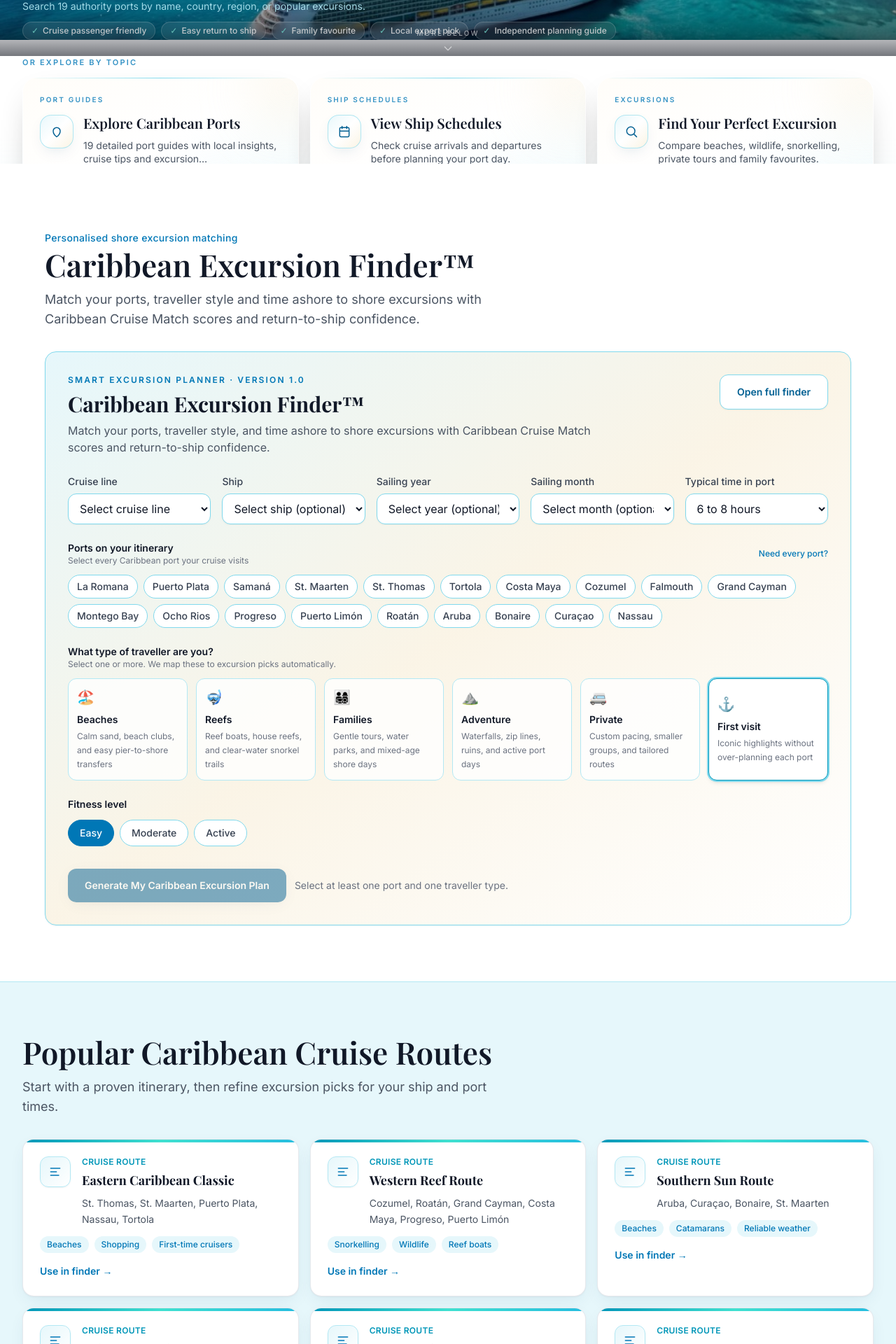
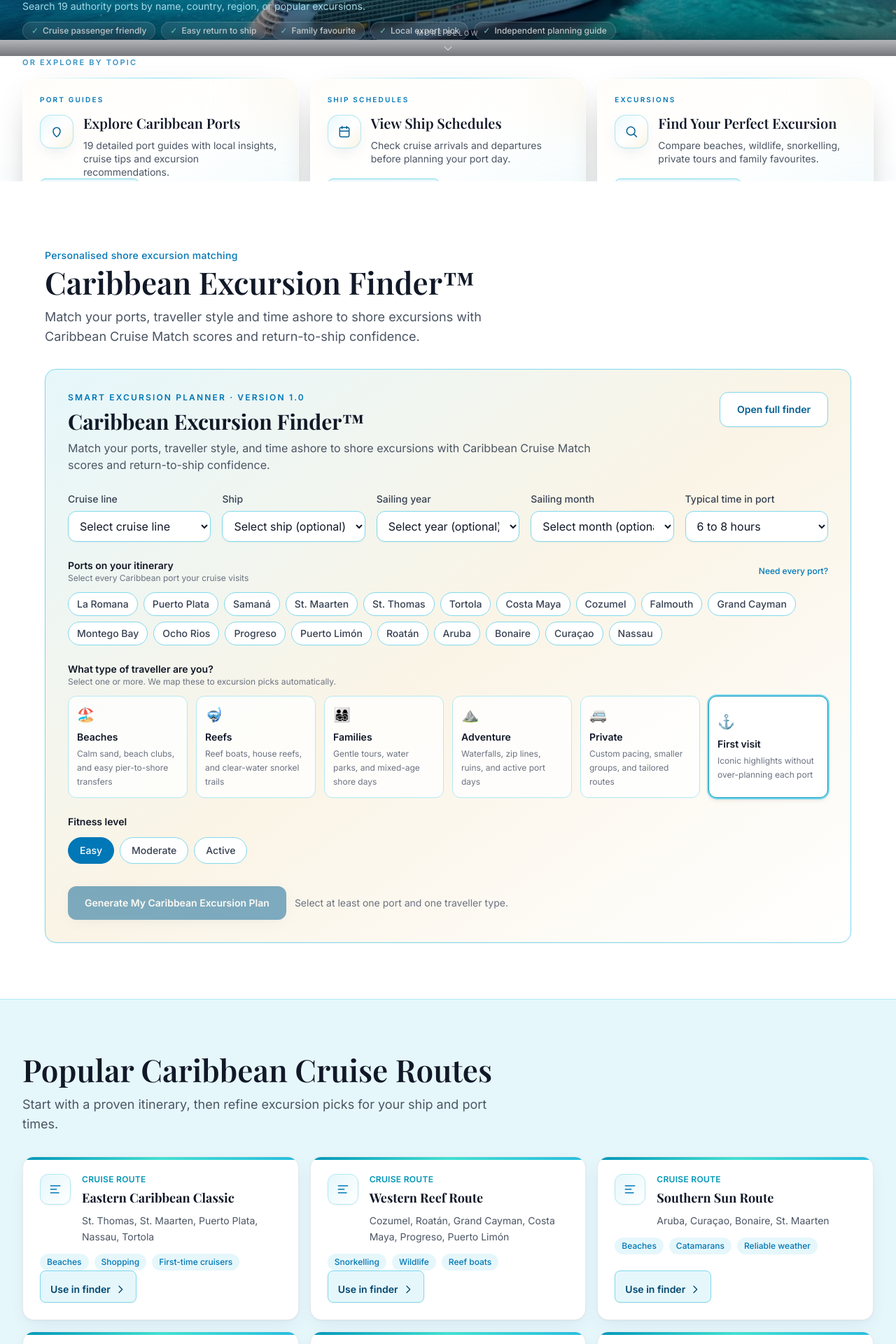
Before and after one commit to grahamchuter-debug/caribbean-shore-excursions, a Next.js app: page / in a window 1280 px wide. Shown: the part 380-2300 px from the top of the page at 70% size. Built offline with nearby package versions, Linux system fonts and the light colour scheme; a web font is replaced by a local one.

Commit message:
Make navigation card CTAs always visible with clear button styling.
Shared NavCardCta labels replace plain text links across homepage grids and related cards so users see the action without hovering.

Co-authored-by: Cursor <cursoragent@cursor.com>

```diff
--- a/app/globals.css
+++ b/app/globals.css
@@ -67,6 +67,17 @@
 
   .nav-card > * {
     @apply relative z-[1];
+  }
+
+  .nav-card-cta {
+    @apply mt-auto inline-flex w-fit items-center rounded-lg border border-caribbean-200 bg-caribbean-50 px-3.5 py-2 text-sm font-semibold text-caribbean-900 shadow-sm transition-all duration-300 ease-out;
+  }
+
+  @media (hover: hover) and (pointer: fine) {
+    a.group:hover .nav-card-cta,
+    .group:hover .nav-card-cta {
+      @apply -translate-y-0.5 border-caribbean-300 bg-caribbean-100 shadow-md;
+    }
   }
 
   .card-gradient::before {
--- a/app/page.tsx
+++ b/app/page.tsx
@@ -27,6 +27,7 @@ import { FindMyCruiseShip } from "@/components/FindMyCruiseShip";
 import { TrustBadgeStrip } from "@/components/TrustBadge";
 import { HomeActionCard } from "@/components/HomeActionCard";
 import { NavCardIcon, excursionTypeNavIcon } from "@/components/NavCardIcon";
+import { NavCardCta } from "@/components/NavCardCta";
 import { getHomepageNavActions } from "@/data/homepage-nav";
 
 export const metadata = buildMetadata({
@@ -280,7 +281,7 @@ export default function HomePage() {
           </p>
           <div className="grid gap-4 sm:grid-cols-2 lg:grid-cols-3">
             {comparisons.map((comp) => (
-              <Link key={comp.slug} href={`/compare/${comp.slug}`} className="nav-card group">
+              <Link key={comp.slug} href={`/compare/${comp.slug}`} className="nav-card group flex h-full flex-col">
                 <div className="flex items-start gap-4">
                   <NavCardIcon icon="compare" />
                   <div className="min-w-0 flex-1">
@@ -290,12 +291,7 @@ export default function HomePage() {
                     <p className="mt-2 text-sm leading-relaxed text-gray-600 line-clamp-3">{comp.summary}</p>
                   </div>
                 </div>
-                <span className="mt-4 inline-flex items-center text-sm font-semibold text-caribbean-700">
-                  Read comparison
-                  <svg className="ml-1 h-4 w-4" fill="none" viewBox="0 0 24 24" stroke="currentColor">
-                    <path strokeLinecap="round" strokeLinejoin="round" strokeWidth={2} d="M9 5l7 7-7 7" />
-                  </svg>
-                </span>
+                <NavCardCta className="pt-4">Read comparison</NavCardCta>
               </Link>
             ))}
           </div>
@@ -318,7 +314,7 @@ export default function HomePage() {
           </div>
           <div className="grid gap-4 sm:grid-cols-2 lg:grid-cols-3">
             {excursionTypes.map((type) => (
-              <Link key={type.slug} href={`/excursion-types/${type.slug}`} className="nav-card group">
+              <Link key={type.slug} href={`/excursion-types/${type.slug}`} className="nav-card group flex h-full flex-col">
                 <div className="flex items-start gap-4">
                   <NavCardIcon icon={excursionTypeNavIcon(type.slug)} />
                   <div className="min-w-0 flex-1">
@@ -328,6 +324,7 @@ export default function HomePage() {
                     <p className="mt-2 text-sm leading-relaxed text-gray-600">{type.tagline}</p>
                   </div>
                 </div>
+                <NavCardCta className="pt-4">Explore excursion type</NavCardCta>
               </Link>
             ))}
           </div>
@@ -350,7 +347,7 @@ export default function HomePage() {
           </div>
           <div className="grid gap-4 sm:grid-cols-2 lg:grid-cols-3">
             {cruiseLines.map((line) => (
-              <Link key={line.slug} href={`/cruise-lines/${line.slug}`} className="nav-card group">
+              <Link key={line.slug} href={`/cruise-lines/${line.slug}`} className="nav-card group flex h-full flex-col">
                 <div className="flex items-start gap-4">
                   <NavCardIcon icon="cruise-line" />
                   <div className="min-w-0 flex-1">
@@ -360,6 +357,7 @@ export default function HomePage() {
                     <p className="mt-2 text-sm leading-relaxed text-gray-600">{line.tagline}</p>
                   </div>
                 </div>
+                <NavCardCta className="pt-4">View cruise line guide</NavCardCta>
               </Link>
             ))}
           </div>
@@ -387,7 +385,7 @@ export default function HomePage() {
           </div>
           <div className="grid gap-4 sm:grid-cols-2 lg:grid-cols-3">
             {featuredBestGuides.map((guide, index) => (
-              <Link key={guide.slug} href={`/${guide.slug}`} className="nav-card group">
+              <Link key={guide.slug} href={`/${guide.slug}`} className="nav-card group flex h-full flex-col">
                 <div className="flex items-start gap-4">
                   <NavCardIcon icon="guide" />
                   <div className="min-w-0 flex-1">
@@ -398,6 +396,7 @@ export default function HomePage() {
                     <p className="mt-2 text-sm leading-relaxed text-gray-600 line-clamp-2">{guide.heroSubtitle}</p>
                   </div>
                 </div>
+                <NavCardCta className="pt-4">Read guide</NavCardCta>
               </Link>
             ))}
           </div>
@@ -427,7 +426,7 @@ export default function HomePage() {
           </p>
           <div className="grid gap-4 sm:grid-cols-3">
             {itineraryPlanners.map((planner) => (
-              <Link key={planner.slug} href={`/${planner.slug}`} className="nav-card group">
+              <Link key={planner.slug} href={`/${planner.slug}`} className="nav-card group flex h-full flex-col">
                 <div className="flex items-start gap-4">
                   <NavCardIcon icon="planner" />
                   <div className="min-w-0 flex-1">
@@ -437,6 +436,7 @@ export default function HomePage() {
                     <p className="mt-2 text-sm leading-relaxed text-gray-600 line-clamp-3">{planner.heroSubtitle}</p>
                   </div>
                 </div>
+                <NavCardCta className="pt-4">Open planner</NavCardCta>
               </Link>
             ))}
           </div>
@@ -452,7 +452,7 @@ export default function HomePage() {
           </p>
           <div className="grid gap-4 sm:grid-cols-2 lg:grid-cols-4">
             {regionalCruisePlanners.map((planner) => (
-              <Link key={planner.slug} href={`/${planner.slug}`} className="nav-card group">
+              <Link key={planner.slug} href={`/${planner.slug}`} className="nav-card group flex h-full flex-col">
                 <div className="flex items-start gap-4">
                   <NavCardIcon icon="planner" />
                   <div className="min-w-0 flex-1">
@@ -462,6 +462,7 @@ export default function HomePage() {
                     <p className="mt-2 text-sm leading-relaxed text-gray-600 line-clamp-3">{planner.heroSubtitle}</p>
                   </div>
                 </div>
+                <NavCardCta className="pt-4">Open regional planner</NavCardCta>
               </Link>
             ))}
           </div>
--- a/components/CaribbeanRoutePresets.tsx
+++ b/components/CaribbeanRoutePresets.tsx
@@ -2,6 +2,7 @@ import Link from "next/link";
 import { popularCaribbeanRoutes } from "@/data/excursion-finder";
 import { getPortBySlug } from "@/data/ports";
 import { NavCardIcon } from "@/components/NavCardIcon";
+import { NavCardCta } from "@/components/NavCardCta";
 
 interface CaribbeanRoutePresetsProps {
   linkToFinder?: boolean;
@@ -38,9 +39,9 @@ export function CaribbeanRoutePresets({ linkToFinder = true }: CaribbeanRoutePre
                 </span>
               ))}
             </div>
-            <span className="mt-4 inline-flex items-center text-sm font-semibold text-caribbean-700">
-              {linkToFinder ? "Use in finder →" : "Open route →"}
-            </span>
+            <NavCardCta className="pt-4">
+              {linkToFinder ? "Use in finder" : "Open route"}
+            </NavCardCta>
           </>
         );
 
@@ -49,7 +50,7 @@ export function CaribbeanRoutePresets({ linkToFinder = true }: CaribbeanRoutePre
             <Link
               key={route.id}
               href={`/caribbean-excursion-finder?route=${route.id}`}
-              className="nav-card group"
+              className="nav-card group flex h-full flex-col"
             >
               {inner}
             </Link>
--- a/components/HomeActionCard.tsx
+++ b/components/HomeActionCard.tsx
@@ -1,5 +1,6 @@
 import Link from "next/link";
 import { NavCardIcon, type NavIconKey } from "@/components/NavCardIcon";
+import { NavCardCta } from "@/components/NavCardCta";
 
 export interface HomeActionCardProps {
   href: string;
@@ -23,7 +24,7 @@ export function HomeActionCard({
   if (variant === "hero") {
     return (
       <Link href={href} className="hero-discovery-card group flex h-full flex-col">
-        <p className="text-[10px] font-semibold uppercase tracking-[0.22em] text-caribbean-700/80">
+        <p className="text-[10px] font-semibold uppercase tracking-[0.22em] text-caribbean-700">
           {category}
         </p>
         <div className="mt-3 flex items-start gap-3.5">
@@ -32,17 +33,12 @@ export function HomeActionCard({
             <h3 className="font-display text-lg font-semibold leading-snug text-gray-900 sm:text-xl">
               {title}
             </h3>
-            <p className="mt-2 text-sm leading-snug text-gray-600 line-clamp-2">
+            <p className="mt-2 text-sm leading-snug text-gray-600">
               {description}
             </p>
           </div>
         </div>
-        <span className="mt-auto inline-flex items-center pt-4 text-sm font-semibold tracking-wide text-caribbean-800 transition-colors duration-300 group-hover:text-caribbean-900">
-          {actionLabel}
-          <span aria-hidden="true" className="ml-2 text-base transition-transform duration-300 group-hover:translate-x-0.5">
-            →
-          </span>
-        </span>
+        <NavCardCta className="pt-4">{actionLabel}</NavCardCta>
       </Link>
     );
   }
@@ -61,12 +57,7 @@ export function HomeActionCard({
           <p className="mt-2 text-sm leading-relaxed text-gray-600">{description}</p>
         </div>
       </div>
-      <span className="mt-auto inline-flex items-center pt-5 text-sm font-semibold tracking-wide text-caribbean-800 transition-colors duration-300 group-hover:text-caribbean-900">
-        {actionLabel}
-        <span aria-hidden="true" className="ml-2 transition-transform duration-300 group-hover:translate-x-0.5">
-          →
-        </span>
-      </span>
+      <NavCardCta className="pt-5">{actionLabel}</NavCardCta>
     </Link>
   );
 }
--- /dev/null
+++ b/components/NavCardCta.tsx
@@ -0,0 +1,24 @@
+interface NavCardCtaProps {
+  children: React.ReactNode;
+  className?: string;
+  showArrow?: boolean;
+}
+
+export function NavCardCta({ children, className = "", showArrow = true }: NavCardCtaProps) {
+  return (
+    <span className={`nav-card-cta ${className}`.trim()}>
+      {children}
+      {showArrow && (
+        <svg
+          className="ml-1.5 h-4 w-4 shrink-0"
+          fill="none"
+          viewBox="0 0 24 24"
+          stroke="currentColor"
+          aria-hidden="true"
+        >
+          <path strokeLinecap="round" strokeLinejoin="round" strokeWidth={2} d="M9 5l7 7-7 7" />
+        </svg>
+      )}
+    </span>
+  );
+}
--- a/components/PortCard.tsx
+++ b/components/PortCard.tsx
@@ -1,12 +1,13 @@
 import Link from "next/link";
 import type { Port } from "@/data/types";
 import { DestinationHeroBand } from "@/components/DestinationHeroBand";
+import { NavCardCta } from "@/components/NavCardCta";
 
 export function PortCard({ port }: { port: Port }) {
   return (
     <Link
       href={`/ports/${port.slug}`}
-      className="card-editorial group block"
+      className="card-editorial group flex h-full flex-col"
     >
       <DestinationHeroBand
         imageTheme={port.imageTheme}
@@ -19,7 +20,7 @@ export function PortCard({ port }: { port: Port }) {
           {port.region}
         </span>
       </DestinationHeroBand>
-      <div className="p-5 sm:p-6">
+      <div className="flex flex-1 flex-col p-5 sm:p-6">
         <p className="text-sm leading-relaxed text-gray-600 line-clamp-2">{port.tagline}</p>
         <p className="mt-3 text-xs font-medium text-gray-500">Why we recommend it</p>
         <div className="mt-2 flex flex-wrap gap-1.5">
@@ -32,9 +33,7 @@ export function PortCard({ port }: { port: Port }) {
             </span>
           ))}
         </div>
-        <p className="mt-5 text-sm font-medium text-caribbean-800 transition-colors group-hover:text-caribbean-900">
-          View port guide →
-        </p>
+        <NavCardCta className="pt-5">View port guide</NavCardCta>
       </div>
     </Link>
   );
--- a/components/PremiumEditorialCard.tsx
+++ b/components/PremiumEditorialCard.tsx
@@ -1,6 +1,7 @@
 import Link from "next/link";
 import type { PortImageTheme } from "@/data/types";
 import { DestinationHeroBand } from "@/components/DestinationHeroBand";
+import { NavCardCta } from "@/components/NavCardCta";
 
 export interface EditorialDetail {
   label: string;
@@ -57,9 +58,7 @@ export function PremiumEditorialCard({
           ))}
         </dl>
         {href && (
-          <p className="mt-auto pt-2 text-sm font-medium text-caribbean-800 transition-colors group-hover:text-caribbean-900">
-            Explore this destination →
-          </p>
+          <NavCardCta className="pt-2">Explore this destination</NavCardCta>
         )}
       </div>
     </article>
@@ -88,9 +87,7 @@ export function PremiumEditorialCard({
                 </div>
               ))}
             </dl>
-            <p className="mt-auto pt-2 text-sm font-medium text-caribbean-800 transition-colors group-hover:text-caribbean-900">
-              Explore this destination →
-            </p>
+            <NavCardCta className="pt-2">Explore this destination</NavCardCta>
           </div>
         </article>
       </Link>
--- a/components/SchedulePreviewCard.tsx
+++ b/components/SchedulePreviewCard.tsx
@@ -1,13 +1,14 @@
 import Link from "next/link";
 import type { ShipSchedulePort } from "@/data/types";
 import { getShipCallCountForPortYear } from "@/data/schedules";
+import { NavCardCta } from "@/components/NavCardCta";
 export function SchedulePreviewCard({ port }: { port: ShipSchedulePort }) {
   const count2026 = getShipCallCountForPortYear(port.slug, 2026);
   const count2027 = getShipCallCountForPortYear(port.slug, 2027);
   const href = `/ship-schedules/${port.slug}`;
 
   return (
-    <Link href={href} className="card group hover:border-caribbean-200 block">
+    <Link href={href} className="card group flex h-full flex-col hover:border-caribbean-200">
       <div className="flex items-start justify-between gap-2">
         <div>
           <h3 className="font-display text-lg font-bold text-gray-900 group-hover:text-caribbean-700 transition-colors">
@@ -25,12 +26,7 @@ export function SchedulePreviewCard({ port }: { port: ShipSchedulePort }) {
           ? `${count2026 + count2027} verified ship call${count2026 + count2027 !== 1 ? "s" : ""} listed`
           : "2026 and 2027 schedules, import in progress"}
       </p>
-      <span className="mt-4 inline-flex items-center text-sm font-medium text-caribbean-700">
-        View {port.name} schedule
-        <svg className="ml-1 h-4 w-4" fill="none" viewBox="0 0 24 24" stroke="currentColor">
-          <path strokeLinecap="round" strokeLinejoin="round" strokeWidth={2} d="M9 5l7 7-7 7" />
-        </svg>
-      </span>
+      <NavCardCta className="pt-4">View {port.name} schedule</NavCardCta>
     </Link>
   );
 }
--- a/components/ScheduleYearLinks.tsx
+++ b/components/ScheduleYearLinks.tsx
@@ -2,6 +2,7 @@ import Link from "next/link";
 import { SCHEDULE_YEARS } from "@/lib/schedule-utils";
 import { getShipCallCountForPortYear } from "@/data/schedules";
 import { portYearPath, yearHubPath } from "@/lib/schedule-utils";
+import { NavCardCta } from "@/components/NavCardCta";
 
 export function ScheduleYearLinks({
   portSlug,
@@ -25,11 +26,11 @@ export function ScheduleYearLinks({
             <Link
               key={year}
               href={portYearPath(portSlug, year)}
-              className={`group block rounded-2xl border-2 transition-colors ${
+              className={`group flex h-full flex-col ${
                 prominent
                   ? isCurrent
-                    ? "border-caribbean-500 bg-gradient-to-br from-caribbean-50 to-white p-8 ring-2 ring-caribbean-200"
-                    : "border-caribbean-200 bg-white p-8 hover:border-caribbean-400"
+                    ? "rounded-2xl border-2 border-caribbean-500 bg-gradient-to-br from-caribbean-50 to-white p-8 ring-2 ring-caribbean-200"
+                    : "rounded-2xl border-2 border-caribbean-200 bg-white p-8 hover:border-caribbean-400"
                   : isCurrent
                     ? "card-gradient border-caribbean-400 ring-2 ring-caribbean-200"
                     : "card-gradient"
@@ -57,12 +58,7 @@ export function ScheduleYearLinks({
                   ? `${shipCalls} verified ship call${shipCalls !== 1 ? "s" : ""}`
                   : "Monthly schedule, import in progress"}
               </p>
-              <span className="mt-4 inline-flex items-center text-sm font-semibold text-caribbean-700">
-                Open {portName} {year} schedule
-                <svg className="ml-1 h-4 w-4" fill="none" viewBox="0 0 24 24" stroke="currentColor">
-                  <path strokeLinecap="round" strokeLinejoin="round" strokeWidth={2} d="M9 5l7 7-7 7" />
-                </svg>
-              </span>
+              <NavCardCta className="pt-4">Open {portName} {year} schedule</NavCardCta>
             </Link>
           );
         })}
```
